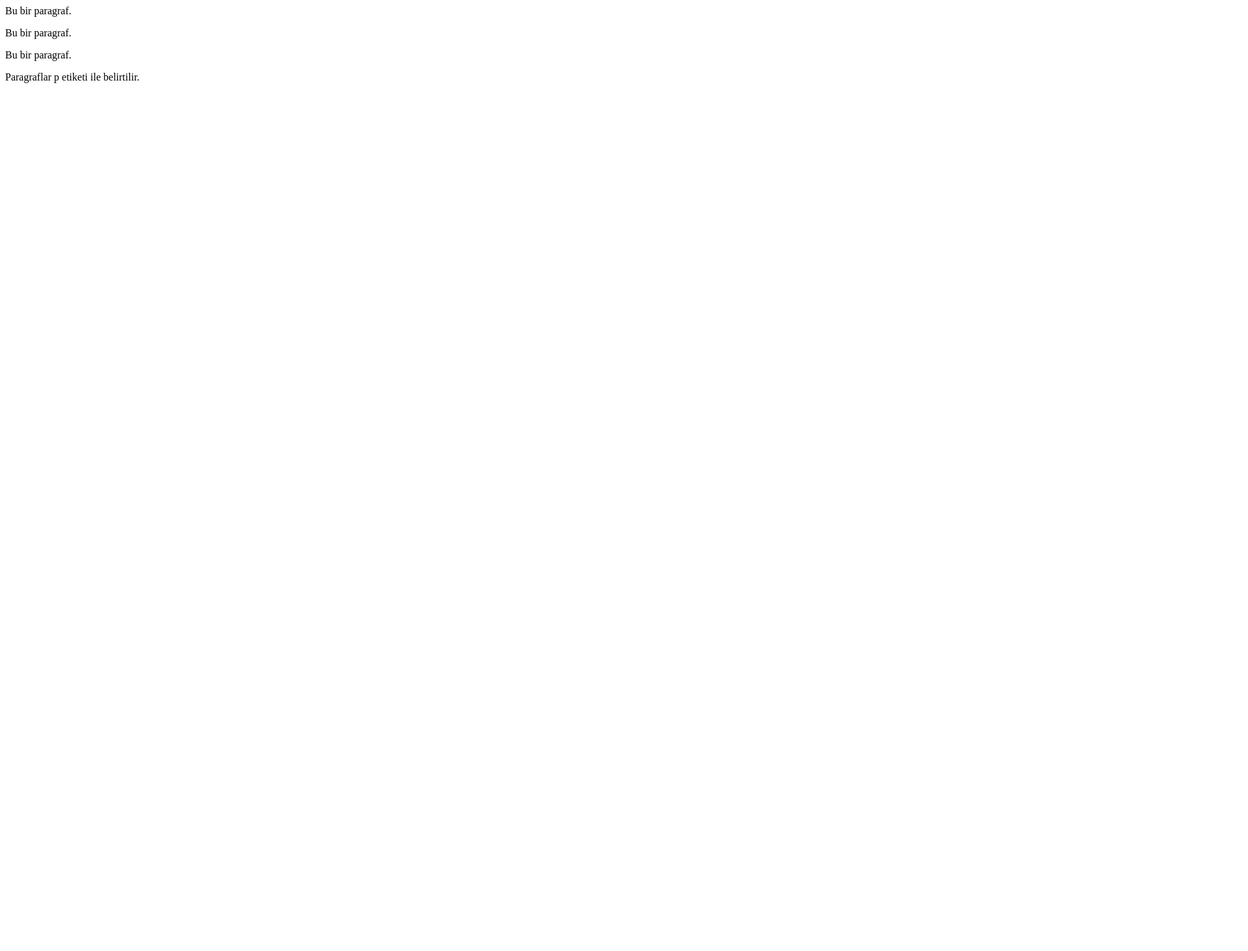
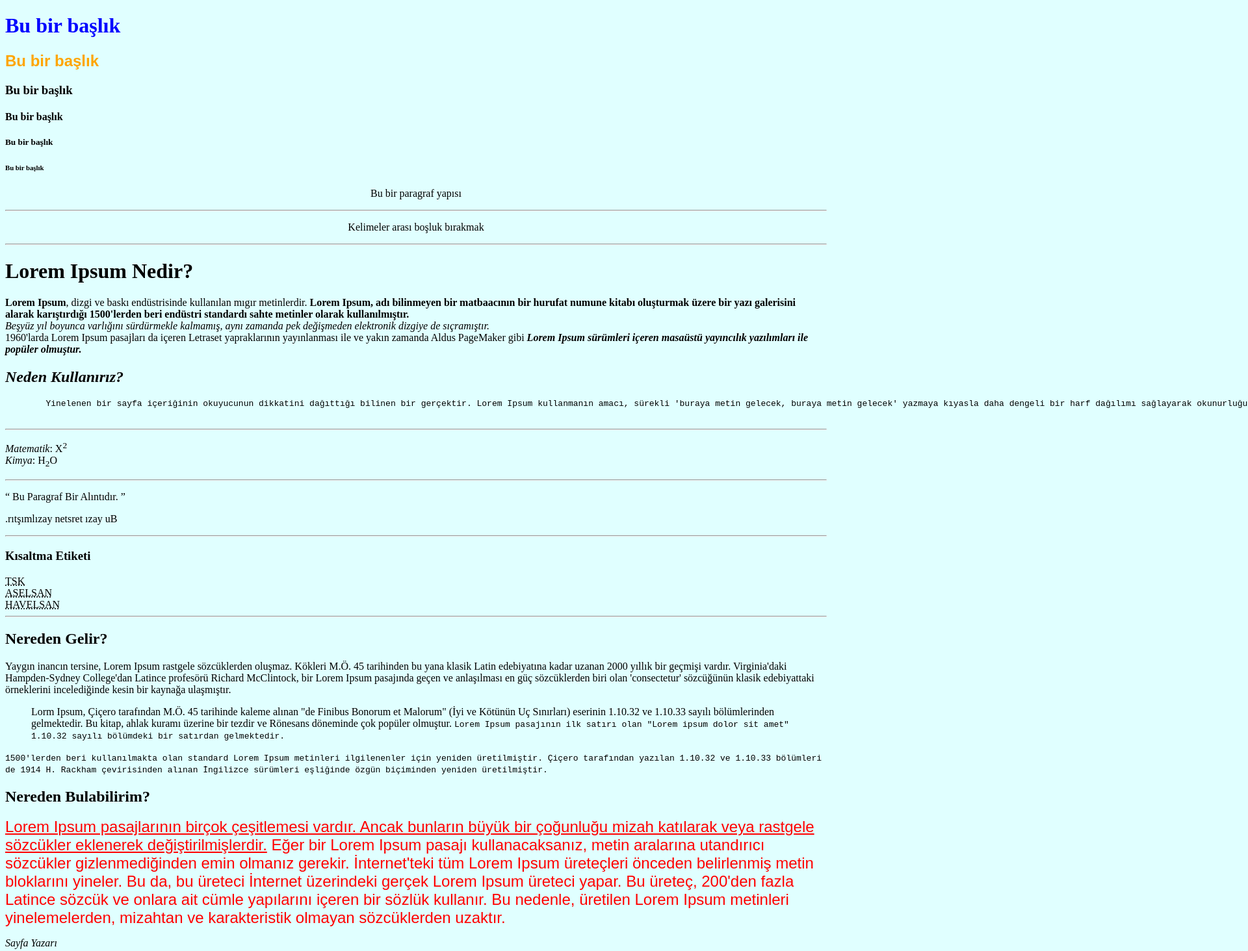
Before and after one commit to f4rr3llmub4r3k/dersone, a plain HTML site: page index.html in a window 1280 px wide. Shown: the top 1464 px of the page at 65% size, 1920 px wide, since content can reach past the window. Before the commit the page ends 800 px from the top, so only its background shows below. Drawn offline with Linux system fonts and the light colour scheme.

Commit message:
Update index.html

```diff
--- a/index.html
+++ b/index.html
@@ -1,11 +1,60 @@
+<!DOCTYPE html>
 <html>
-<body>
+<head>
+    <title>Sayfa Etiketi</title>
+    <meta charset="UTF-8">
+    <meta name="description" content="">
+    <meta name="keywords" content="">
+</head>
+<body style="background-color:lightcyan;">
+    <h1 style="color:blue;">Bu bir başlık</h1>
+    <h2 style="font-family:arial;color:orange;">Bu bir başlık</h2>
+    <h3>Bu bir başlık</h3>
+    <h4>Bu bir başlık</h4>
+    <h5>Bu bir başlık</h5>
+    <h6>Bu bir başlık</h6>
+    <p style="color:red;font-size:10px;"><center>Bu bir paragraf yapısı</center></p>
+    <hr>
+    <p style="text-align:center;">Kelimeler&nbsp;arası&nbsp;boşluk&nbsp;bırakmak</p>
+    <hr>
+    <h1>Lorem Ipsum Nedir?</h1>
+    <p>
+        <b>Lorem Ipsum</b>, dizgi ve baskı endüstrisinde kullanılan mıgır metinlerdir. <strong>Lorem Ipsum, adı bilinmeyen bir matbaacının bir hurufat numune kitabı oluşturmak üzere bir yazı galerisini alarak karıştırdığı 1500'lerden beri endüstri standardı sahte metinler olarak kullanılmıştır.</strong> <br/><i>Beşyüz yıl boyunca varlığını sürdürmekle kalmamış, aynı zamanda pek değişmeden elektronik dizgiye de sıçramıştır.</i><br/> 1960'larda Lorem Ipsum pasajları da içeren Letraset yapraklarının yayınlanması ile ve yakın zamanda Aldus PageMaker gibi <em><strong>Lorem Ipsum sürümleri içeren masaüstü yayıncılık yazılımları ile popüler olmuştur.</strong></em>
+    </p>
+    <h2><em>Neden Kullanırız?</em></h2>
+    <p>
+        <pre>
+        Yinelenen bir sayfa içeriğinin okuyucunun dikkatini dağıttığı bilinen bir gerçektir. Lorem Ipsum kullanmanın amacı, sürekli 'buraya metin gelecek, buraya metin gelecek' yazmaya kıyasla daha dengeli bir harf dağılımı sağlayarak okunurluğu artırmasıdır. Şu anda birçok masaüstü yayıncılık paketi ve web sayfa düzenleyicisi, varsayılan mıgır metinler olarak Lorem Ipsum kullanmaktadır. Ayrıca arama motorlarında 'lorem ipsum' anahtar sözcükleri ile arama yapıldığında henüz tasarım aşamasında olan çok sayıda site listelenir. Yıllar içinde, bazen kazara, bazen bilinçli olarak (örneğin mizah katılarak), çeşitli sürümleri geliştirilmiştir.
+        </pre>
+    </p>
+    <hr>
+    <p><var>Matematik</var>: X<sup>2</sup> <br/> <var>Kimya</var>: H<sub>2</sub>O </p>
+    <hr>
+    <p>
+        <q>
+            Bu Paragraf Bir Alıntıdır.
+        </q>
+    </p>
+    <p><bdo dir="rtl">Bu yazı tersten yazılmıştır.</bdo></p>
+    <hr>
+    <h3>Kısaltma Etiketi</h3>
+    <abbr title="Türk Silahlı Kuvvetleri">TSK</abbr> <br/>
+    <abbr title="Askeri Elektronik Sanayi">ASELSAN</abbr> <br/>
+    <abbr title="Hava Elektronik Sanayi">HAVELSAN</abbr> <br/>
+    <hr>
+    <h2>Nereden Gelir?</h2>
+    <p title="Nereden Gelir?">
+        Yaygın inancın tersine, Lorem Ipsum rastgele sözcüklerden oluşmaz. Kökleri M.Ö. 45 tarihinden bu yana klasik Latin edebiyatına kadar uzanan 2000 yıllık bir geçmişi vardır. Virginia'daki Hampden-Sydney College'dan Latince profesörü Richard McClintock, bir Lorem Ipsum pasajında geçen ve anlaşılması en güç sözcüklerden biri olan 'consectetur' sözcüğünün klasik edebiyattaki örneklerini incelediğinde kesin bir kaynağa ulaşmıştır.
+        <blockquote>Lorm Ipsum, Çiçero tarafından M.Ö. 45 tarihinde kaleme alınan "de Finibus Bonorum et Malorum" (İyi ve Kötünün Uç Sınırları) eserinin 1.10.32 ve 1.10.33 sayılı bölümlerinden gelmektedir. Bu kitap, ahlak kuramı üzerine bir tezdir ve Rönesans döneminde çok popüler olmuştur. <samp>Lorem Ipsum pasajının ilk satırı olan "Lorem ipsum dolor sit amet" 1.10.32 sayılı bölümdeki bir satırdan gelmektedir.</samp></blockquote>
 
-<p>Bu bir paragraf.</p>
-<p>Bu bir paragraf.</p>
-<p>Bu bir paragraf.</p>
-
-<p>Paragraflar p etiketi ile belirtilir.</p>
-
+<code>1500'lerden beri kullanılmakta olan standard Lorem Ipsum metinleri ilgilenenler için yeniden üretilmiştir. Çiçero tarafından yazılan 1.10.32 ve 1.10.33 bölümleri de 1914 H. Rackham çevirisinden alınan İngilizce sürümleri eşliğinde özgün biçiminden yeniden üretilmiştir.</code>
+    </p>
+<h2>Nereden Bulabilirim?</h2>
+<p>
+    <font size="5" face="arial" color="red">
+        <u>Lorem Ipsum pasajlarının birçok çeşitlemesi vardır. Ancak bunların büyük bir çoğunluğu mizah katılarak veya rastgele sözcükler eklenerek değiştirilmişlerdir.</u> Eğer bir Lorem Ipsum pasajı kullanacaksanız, metin aralarına utandırıcı sözcükler gizlenmediğinden emin olmanız gerekir. İnternet'teki tüm Lorem Ipsum üreteçleri önceden belirlenmiş metin bloklarını yineler. Bu da, bu üreteci İnternet üzerindeki gerçek Lorem Ipsum üreteci yapar. Bu üreteç, 200'den fazla Latince sözcük ve onlara ait cümle yapılarını içeren bir sözlük kullanır. Bu nedenle, üretilen Lorem Ipsum metinleri yinelemelerden, mizahtan ve karakteristik olmayan sözcüklerden uzaktır.
+    </font>
+</p>
+<address>Sayfa Yazarı</address>
 </body>
 </html>
```
